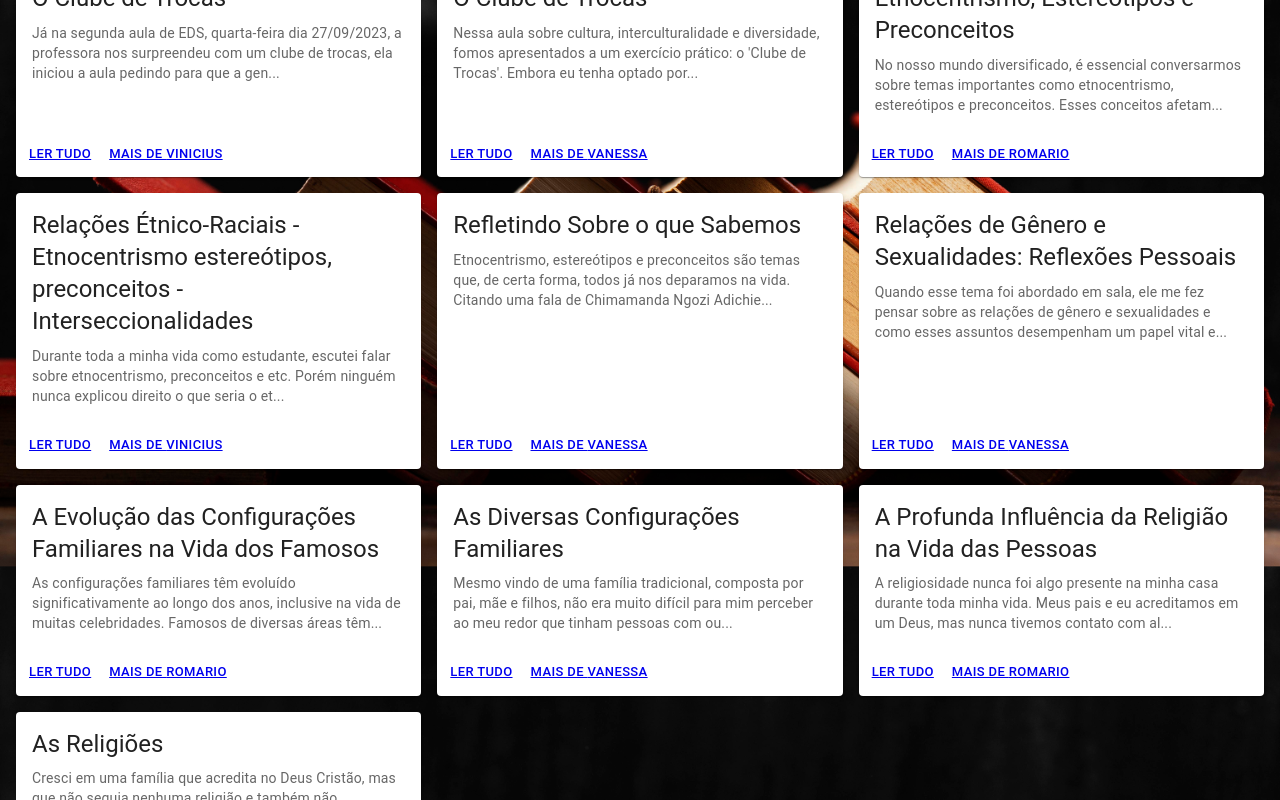
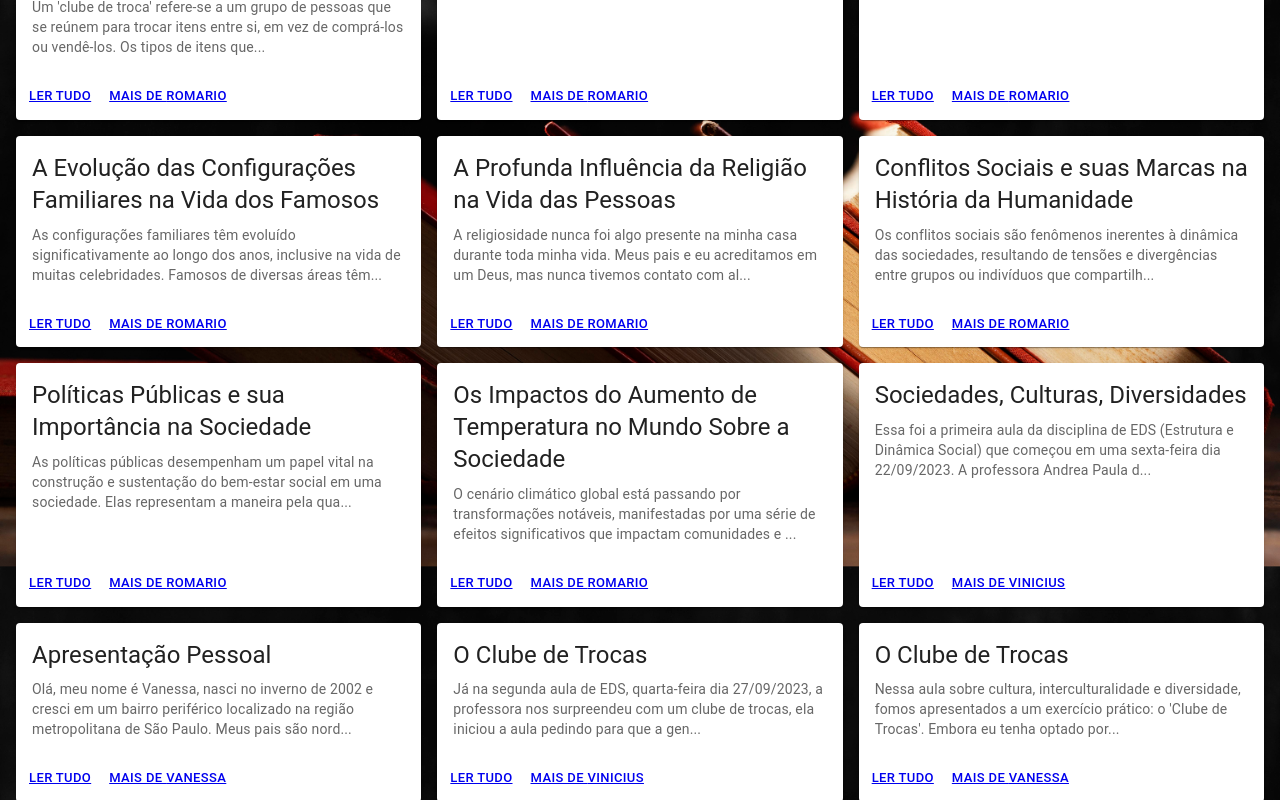
Before and after one commit to Romario-Negreiros/EDS, a Next.js app: page / in a window 1280 px wide. Shown: the part 1140-1940 px from the top of the page. Built offline with nearby package versions, Linux system fonts and the light colour scheme.

Commit message:
Update mixPosts function for romario's posts

```diff
--- a/src/app/page.tsx
+++ b/src/app/page.tsx
@@ -25,8 +25,11 @@ interface Post {
 function mixPosts() {
     const posts: any[] = [];
 
+    for (let i = 0; i < 10; i++) {
+        posts.push({ ...json["romario"].posts[i], author: "romario" });
+    }
+
     for (let i = 0; i < 6; i++) {
-        posts.push({ ...json["romario"].posts[i], author: "romario" });
         const viniPost = json["vinicius"].posts[i] as any;
         if (viniPost) {
             viniPost["author"] = "vinicius";
@@ -44,7 +47,7 @@ function mixPosts() {
     });
 
     posts.forEach((post, index) => {
-        if (index === 3 || index === 4 || index == 5) {
+        if (index === 3 || index === 4 || index === 5) {
             const [a] = posts.splice(index, 1);
             posts.unshift(a);
         }
```
